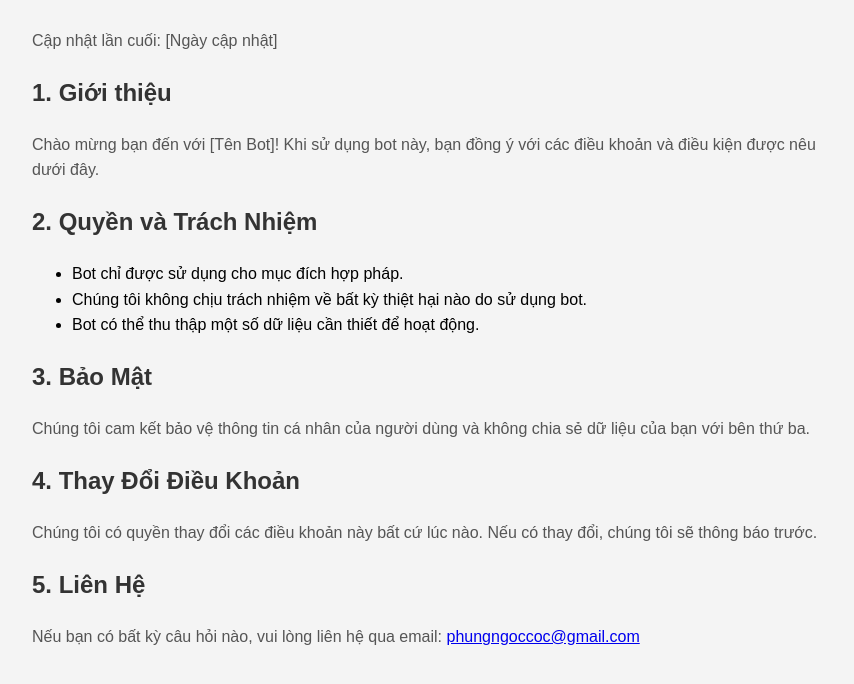
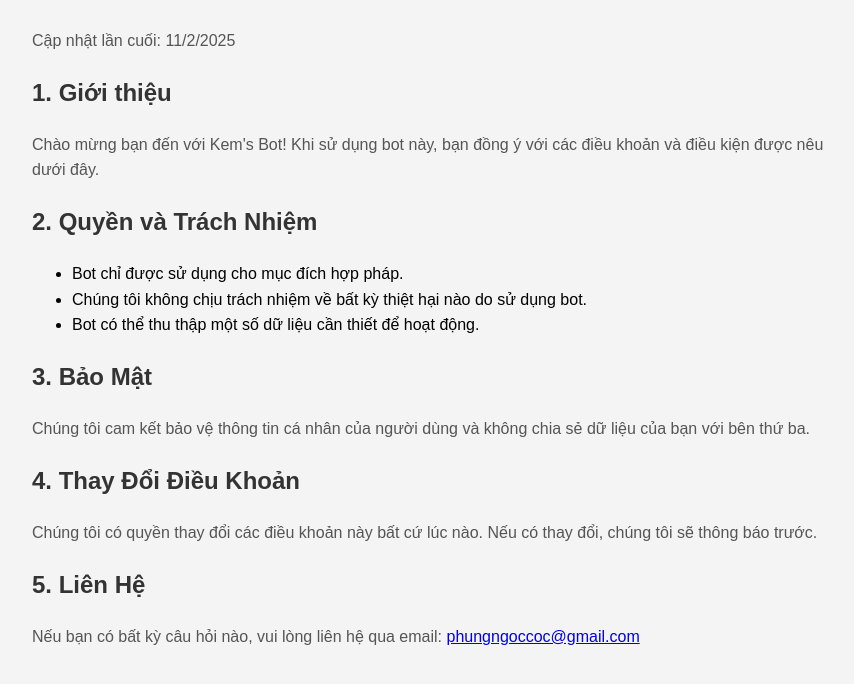
Before and after one commit to Phungngoccoc/TOS-For-My-Bot, a plain HTML site: page index.html in a window 1280 px wide. Shown: the part 106-790 px from the top of the page, without its empty margins (208-1062 px from the left). Drawn offline with Linux system fonts and the light colour scheme.

Commit message:
Update index.html

```diff
--- a/index.html
+++ b/index.html
@@ -23,10 +23,10 @@
 </head>
 <body>
     <h1>Điều Khoản Dịch Vụ</h1>
-    <p>Cập nhật lần cuối: [Ngày cập nhật]</p>
+    <p>Cập nhật lần cuối: 11/2/2025</p>
 
     <h2>1. Giới thiệu</h2>
-    <p>Chào mừng bạn đến với [Tên Bot]! Khi sử dụng bot này, bạn đồng ý với các điều khoản và điều kiện được nêu dưới đây.</p>
+    <p>Chào mừng bạn đến với Kem's Bot! Khi sử dụng bot này, bạn đồng ý với các điều khoản và điều kiện được nêu dưới đây.</p>
 
     <h2>2. Quyền và Trách Nhiệm</h2>
     <ul>
```
